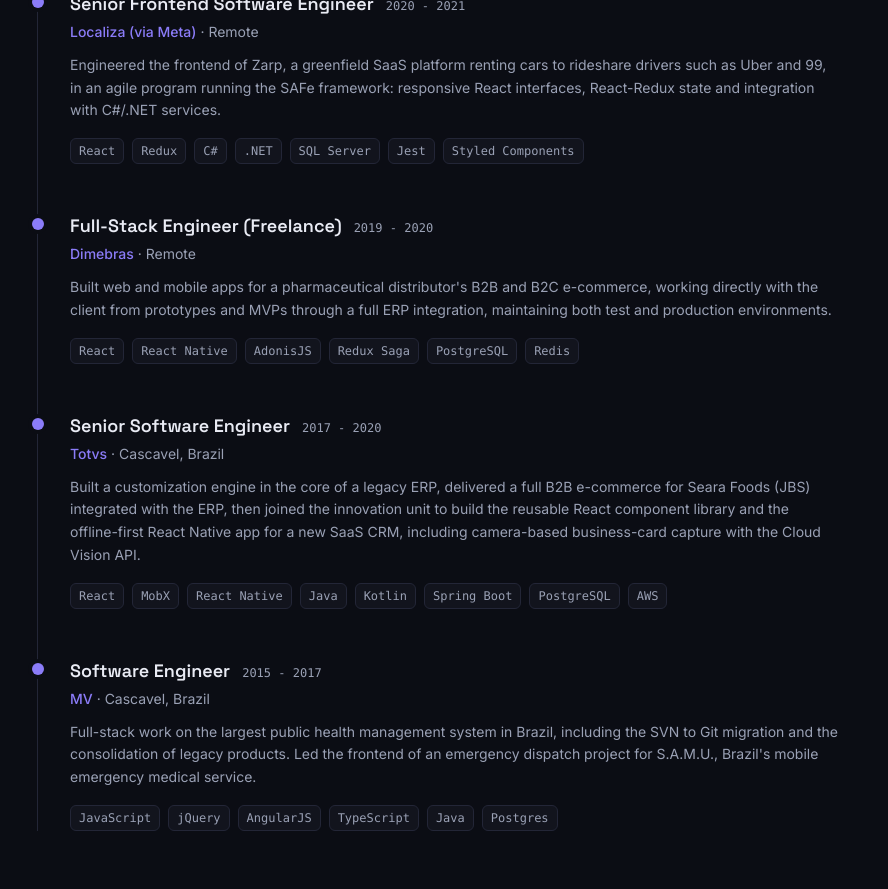
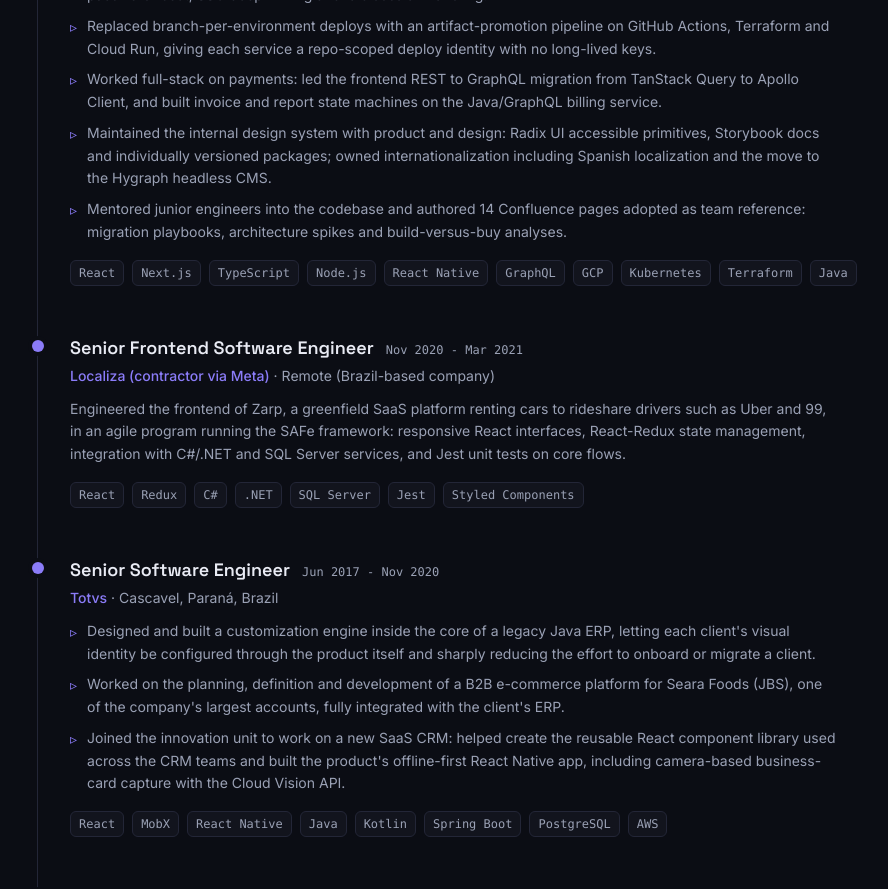
Before and after one commit to jlmjr-dev/jlmjr-dev.github.io, a Next.js app: page /en/ in a window 1280 px wide. Shown: the part 1740-2629 px from the top of the page, without its empty margins (115-1003 px from the left). Built offline with nearby package versions, Linux system fonts and the light colour scheme.

Commit message:
Align experience timeline with CV: agency attributions, month dates, achievement bullets

```diff
--- a/src/components/experience-item.tsx
+++ b/src/components/experience-item.tsx
@@ -16,15 +16,14 @@
       />
       <header className="flex flex-wrap items-baseline gap-x-3 gap-y-1">
         <h3 className="font-display text-lg font-semibold">{entry.role}</h3>
-        <span className="font-mono text-xs text-muted">{entry.period}</span>
+        <span className="font-mono text-xs text-muted">{entry.period[locale]}</span>
       </header>
       <p className="mt-1 text-sm">
         <span className="font-medium text-accent">{entry.company}</span>
         <span className="text-muted"> · {entry.location[locale]}</span>
       </p>
-      <p className="mt-3 max-w-3xl text-sm leading-relaxed text-muted">
-        {entry.summary[locale]}
-      </p>
+      <ExperienceSummary text={entry.summary?.[locale]} />
+      <ExperienceHighlights items={entry.highlights?.[locale]} />
       <ul className="mt-4 flex flex-wrap gap-2">
         {entry.tech.map((tech) => (
           <TechChip key={tech} label={tech} />
@@ -33,3 +32,28 @@
     </article>
   );
 }
+
+function ExperienceSummary({ text }: { text?: string }) {
+  if (!text) {
+    return null;
+  }
+  return <p className="mt-3 max-w-3xl text-sm leading-relaxed text-muted">{text}</p>;
+}
+
+function ExperienceHighlights({ items }: { items?: string[] }) {
+  if (!items || items.length === 0) {
+    return null;
+  }
+  return (
+    <ul className="mt-3 max-w-3xl space-y-2">
+      {items.map((item) => (
+        <li key={item.slice(0, 32)} className="flex gap-2.5 text-sm leading-relaxed text-muted">
+          <span className="mt-px select-none text-accent" aria-hidden>
+            ▹
+          </span>
+          <span>{item}</span>
+        </li>
+      ))}
+    </ul>
+  );
+}
--- a/src/components/experience-section.tsx
+++ b/src/components/experience-section.tsx
@@ -15,7 +15,7 @@
     <Section id="experience" heading={dict.experience.heading}>
       <ol className="relative space-y-12 border-l border-edge pl-8">
         {experience.map((entry, index) => (
-          <li key={`${entry.company}-${entry.period}`} className="relative">
+          <li key={entry.company} className="relative">
             <Reveal delayMs={index * 80}>
               <ExperienceItem entry={entry} locale={locale} />
             </Reveal>
--- a/src/content/experience.ts
+++ b/src/content/experience.ts
@@ -1,23 +1,40 @@
-import type { Localized } from "@/content/types";
+import type { Localized, LocalizedList } from "@/content/types";
 
 export interface ExperienceEntry {
   company: string;
   role: string;
   location: Localized;
-  period: string;
-  summary: Localized;
+  period: Localized;
+  summary?: Localized;
+  highlights?: LocalizedList;
   tech: string[];
 }
 
 export const experience: ExperienceEntry[] = [
   {
-    company: "Collective Health",
+    company: "Collective Health (contractor via ExtendedTeam)",
     role: "Senior Software Engineer",
-    location: { en: "Remote", pt: "Remoto" },
-    period: "2021 - 2026",
-    summary: {
-      en: "Five years on a US healthcare platform. Led the member web platform's framework and build modernization (Next.js 11 to 14, React 17 to 18, Yarn to pnpm, halving install times), architected a TypeScript monorepo consolidating four Dialogflow webhook services onto GCP with Terraform and Cloud Run, built the web authentication experience (JWT, MFA, trusted devices, SSO), led the frontend REST to GraphQL migration on payments, and maintained the internal design system with Radix UI primitives and Storybook.",
-      pt: "Cinco anos em uma plataforma americana de saúde. Liderei a modernização de frameworks e build da plataforma web do membro (Next.js 11 para 14, React 17 para 18, Yarn para pnpm, reduzindo os tempos de instalação pela metade), arquitetei um monorepo TypeScript consolidando quatro serviços de webhook Dialogflow em GCP com Terraform e Cloud Run, desenvolvi a autenticação web (JWT, MFA, dispositivos confiáveis, SSO), liderei a migração frontend de REST para GraphQL em pagamentos e mantive o design system interno com primitivas Radix UI e Storybook.",
+    location: { en: "Remote (US-based company)", pt: "Remoto (empresa dos EUA)" },
+    period: { en: "Mar 2021 - Jun 2026", pt: "Mar 2021 - Jun 2026" },
+    highlights: {
+      en: [
+        "Owned the webhook consolidation initiative end to end: authored the six-phase migration plan and architected a TypeScript/Node.js monorepo (pnpm, Turborepo, Express) merging four Dialogflow CX webhook services, with a shared OAuth2 client, structured logging with PII masking, and integrations from Zendesk to Firestore and Google Maps.",
+        "Led the member web platform's framework and build modernization across three apps and 20+ libraries: Next.js 11 to 14, React 17 to 18, Node 18 to 22, and a full Yarn to pnpm migration that halved install times and cut the PR pipeline from 29 to 16 minutes, with React 19 and Next.js 15 underway.",
+        "Built the web authentication experience: JWT sign-in, MFA over SMS and email, a 30-day trusted-device flow, password reset, SSO deep-linking and idle session handling.",
+        "Replaced branch-per-environment deploys with an artifact-promotion pipeline on GitHub Actions, Terraform and Cloud Run, giving each service a repo-scoped deploy identity with no long-lived keys.",
+        "Worked full-stack on payments: led the frontend REST to GraphQL migration from TanStack Query to Apollo Client, and built invoice and report state machines on the Java/GraphQL billing service.",
+        "Maintained the internal design system with product and design: Radix UI accessible primitives, Storybook docs and individually versioned packages; owned internationalization including Spanish localization and the move to the Hygraph headless CMS.",
+        "Mentored junior engineers into the codebase and authored 14 Confluence pages adopted as team reference: migration playbooks, architecture spikes and build-versus-buy analyses.",
+      ],
+      pt: [
+        "Liderei a iniciativa de consolidação de webhooks de ponta a ponta: criei o plano de migração em seis fases e arquitetei um monorepo TypeScript/Node.js (pnpm, Turborepo, Express) unificando quatro serviços de webhook Dialogflow CX, com cliente OAuth2 compartilhado, logging estruturado com mascaramento de PII e integrações de Zendesk a Firestore e Google Maps.",
+        "Liderei a modernização de frameworks e build da plataforma web do membro, com três aplicações e mais de 20 bibliotecas: Next.js 11 para 14, React 17 para 18, Node 18 para 22 e a migração completa de Yarn para pnpm, que reduziu os tempos de instalação pela metade e o pipeline de PR de 29 para 16 minutos, com React 19 e Next.js 15 em andamento.",
+        "Desenvolvi a autenticação web: login com JWT, MFA por SMS e e-mail, dispositivo confiável com token de 30 dias, recuperação de senha, deep linking via SSO e tratamento de sessão ociosa.",
+        "Substituí o modelo de uma branch por ambiente por um pipeline de promoção de artefatos em GitHub Actions, Terraform e Cloud Run, com identidade de deploy restrita por repositório e sem chaves de longa duração.",
+        "Atuei full-stack em pagamentos: liderei a migração frontend de REST para GraphQL, de TanStack Query para Apollo Client, e construí state machines de invoice e relatórios no serviço de billing em Java/GraphQL.",
+        "Mantive o design system interno junto a produto e design: primitivas acessíveis com Radix UI, documentação em Storybook e pacotes versionados individualmente; fui responsável pela internacionalização, incluindo a localização em espanhol e a migração para o headless CMS Hygraph.",
+        "Fiz mentoria de engenheiros juniores na base de código e escrevi 14 páginas no Confluence adotadas como referência do time: playbooks de migração, spikes de arquitetura e análises de build versus buy.",
+      ],
     },
     tech: [
       "React",
@@ -33,46 +50,63 @@
     ],
   },
   {
-    company: "Localiza (via Meta)",
+    company: "Localiza (contractor via Meta)",
     role: "Senior Frontend Software Engineer",
-    location: { en: "Remote", pt: "Remoto" },
-    period: "2020 - 2021",
+    location: { en: "Remote (Brazil-based company)", pt: "Remoto (empresa brasileira)" },
+    period: { en: "Nov 2020 - Mar 2021", pt: "Nov 2020 - Mar 2021" },
     summary: {
-      en: "Engineered the frontend of Zarp, a greenfield SaaS platform renting cars to rideshare drivers such as Uber and 99, in an agile program running the SAFe framework: responsive React interfaces, React-Redux state and integration with C#/.NET services.",
-      pt: "Desenvolvi o frontend do Zarp, uma plataforma SaaS greenfield de aluguel de carros para motoristas de aplicativo como Uber e 99, em um programa ágil estruturado no framework SAFe: interfaces React responsivas, estado com React-Redux e integração com serviços em C#/.NET.",
+      en: "Engineered the frontend of Zarp, a greenfield SaaS platform renting cars to rideshare drivers such as Uber and 99, in an agile program running the SAFe framework: responsive React interfaces, React-Redux state management, integration with C#/.NET and SQL Server services, and Jest unit tests on core flows.",
+      pt: "Desenvolvi o frontend do Zarp, uma plataforma SaaS greenfield de aluguel de carros para motoristas de aplicativo como Uber e 99, em um programa ágil estruturado no framework SAFe: interfaces React responsivas, estado com React-Redux, integração com serviços em C#/.NET e SQL Server e testes unitários em Jest.",
     },
     tech: ["React", "Redux", "C#", ".NET", "SQL Server", "Jest", "Styled Components"],
   },
   {
+    company: "Totvs",
+    role: "Senior Software Engineer",
+    location: { en: "Cascavel, Paraná, Brazil", pt: "Cascavel, Paraná, Brasil" },
+    period: { en: "Jun 2017 - Nov 2020", pt: "Jun 2017 - Nov 2020" },
+    highlights: {
+      en: [
+        "Designed and built a customization engine inside the core of a legacy Java ERP, letting each client's visual identity be configured through the product itself and sharply reducing the effort to onboard or migrate a client.",
+        "Worked on the planning, definition and development of a B2B e-commerce platform for Seara Foods (JBS), one of the company's largest accounts, fully integrated with the client's ERP.",
+        "Joined the innovation unit to work on a new SaaS CRM: helped create the reusable React component library used across the CRM teams and built the product's offline-first React Native app, including camera-based business-card capture with the Cloud Vision API.",
+      ],
+      pt: [
+        "Projetei e desenvolvi um mecanismo de customização no núcleo de um ERP legado em Java, permitindo configurar a identidade visual de cada cliente pelo próprio sistema e reduzindo drasticamente o esforço de onboarding e migração.",
+        "Atuei no planejamento, na definição e no desenvolvimento de uma plataforma de e-commerce B2B para a Seara Foods (JBS), um dos maiores clientes da empresa, totalmente integrada ao ERP do cliente.",
+        "Integrei a unidade de inovação para atuar em um novo CRM SaaS: contribuí na criação da biblioteca de componentes React reutilizáveis usada pelas equipes do produto e atuei no app React Native offline-first, incluindo captura de cartões de visita pela câmera com a Cloud Vision API.",
+      ],
+    },
+    tech: ["React", "MobX", "React Native", "Java", "Kotlin", "Spring Boot", "PostgreSQL", "AWS"],
+  },
+  {
     company: "Dimebras",
-    role: "Full-Stack Engineer (Freelance)",
-    location: { en: "Remote", pt: "Remoto" },
-    period: "2019 - 2020",
+    role: "Full-Stack Engineer (B2B & B2C E-commerce)",
+    location: {
+      en: "Remote, Brazil (freelance, concurrent with Totvs)",
+      pt: "Remoto, Brasil (freelance, em paralelo à Totvs)",
+    },
+    period: { en: "Feb 2019 - Mar 2020", pt: "Fev 2019 - Mar 2020" },
     summary: {
-      en: "Built web and mobile apps for a pharmaceutical distributor's B2B and B2C e-commerce, working directly with the client from prototypes and MVPs through a full ERP integration, maintaining both test and production environments.",
-      pt: "Desenvolvi aplicativos web e mobile para o e-commerce B2B e B2C de uma distribuidora de produtos farmacêuticos, trabalhando direto com o cliente, de protótipos e MVPs até a integração completa com o ERP, mantendo ambientes de teste e produção.",
+      en: "Delivered web and mobile e-commerce applications for a pharmaceutical distributor, from prototypes and MVPs through production: React and React Native frontends on an AdonisJS, PostgreSQL and Redis backend, full integration with the client's existing ERP, separate test and production environments, and direct client contact for estimation and negotiation.",
+      pt: "Entreguei aplicações web e mobile de e-commerce para uma distribuidora de produtos farmacêuticos, desde protótipos e MVPs até produção: frontends em React e React Native sobre backend em AdonisJS, PostgreSQL e Redis, integração completa ao ERP do cliente, ambientes separados de teste e produção e contato direto para estimativa e negociação.",
     },
     tech: ["React", "React Native", "AdonisJS", "Redux Saga", "PostgreSQL", "Redis"],
   },
   {
-    company: "Totvs",
-    role: "Senior Software Engineer",
-    location: { en: "Cascavel, Brazil", pt: "Cascavel, PR" },
-    period: "2017 - 2020",
-    summary: {
-      en: "Built a customization engine in the core of a legacy ERP, delivered a full B2B e-commerce for Seara Foods (JBS) integrated with the ERP, then joined the innovation unit to build the reusable React component library and the offline-first React Native app for a new SaaS CRM, including camera-based business-card capture with the Cloud Vision API.",
-      pt: "Criei um mecanismo de customização no núcleo de um ERP legado, entreguei um e-commerce B2B completo para a Seara Foods (JBS) integrado ao ERP e depois entrei na unidade de inovação para construir a biblioteca de componentes React reutilizáveis e o app React Native offline-first de um novo CRM SaaS, incluindo captura de cartões de visita pela câmera com a Cloud Vision API.",
-    },
-    tech: ["React", "MobX", "React Native", "Java", "Kotlin", "Spring Boot", "PostgreSQL", "AWS"],
-  },
-  {
     company: "MV",
     role: "Software Engineer",
-    location: { en: "Cascavel, Brazil", pt: "Cascavel, PR" },
-    period: "2015 - 2017",
-    summary: {
-      en: "Full-stack work on the largest public health management system in Brazil, including the SVN to Git migration and the consolidation of legacy products. Led the frontend of an emergency dispatch project for S.A.M.U., Brazil's mobile emergency medical service.",
-      pt: "Atuação full-stack no maior sistema de gestão de saúde pública do Brasil, incluindo a migração de SVN para Git e a consolidação de produtos legados. Foquei no frontend de um projeto para o S.A.M.U., o Serviço de Atendimento Móvel de Urgência.",
+    location: { en: "Cascavel, Paraná, Brazil", pt: "Cascavel, Paraná, Brasil" },
+    period: { en: "Nov 2015 - Jun 2017", pt: "Nov 2015 - Jun 2017" },
+    highlights: {
+      en: [
+        "Developed new features and provided production support for the largest public health management system in Brazil, and contributed to the modernization program that migrated version control from Apache Subversion to Git and consolidated legacy applications into a single product suite.",
+        "Joined the S.A.M.U. (Mobile Emergency Medical Service) project at its start as a frontend developer, building the interface in TypeScript and AngularJS and taking part in UI/UX analysis with the client.",
+      ],
+      pt: [
+        "Desenvolvi novas funcionalidades e prestei suporte ao maior sistema de gestão de saúde pública do Brasil, participando também do programa de modernização que migrou o controle de versão de Apache Subversion para Git e consolidou aplicações legadas em um único produto.",
+        "Participei do projeto S.A.M.U. (Serviço de Atendimento Móvel de Urgência) desde o início como desenvolvedor frontend, construindo a interface em TypeScript e AngularJS e atuando na análise de UI/UX junto ao cliente.",
+      ],
     },
     tech: ["JavaScript", "jQuery", "AngularJS", "TypeScript", "Java", "Postgres"],
   },
--- a/src/content/types.ts
+++ b/src/content/types.ts
@@ -1,3 +1,5 @@
 import type { Locale } from "@/i18n/config";
 
 export type Localized = Record<Locale, string>;
+
+export type LocalizedList = Record<Locale, string[]>;
```
